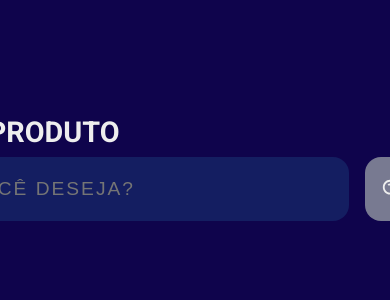
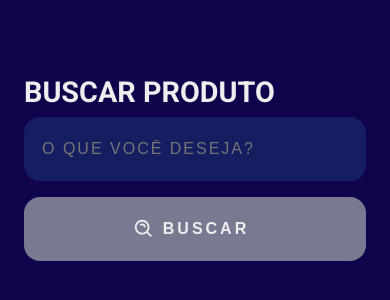
Before and after one commit to MaxWesley/chalenge01-calindra-frontend, a React (Create React App) app: page / in a window 390 px wide. Shown: the part 254-554 px from the top of the page. Built offline with nearby package versions, Linux system fonts and the light colour scheme.

Commit message:
feat: responsivity

```diff
--- a/src/app.css
+++ b/src/app.css
@@ -20,6 +20,16 @@
    background-color: #0F044C;
 }
 
+@media screen and (max-width: 860px) {
+    form {
+        flex-direction: column;
+
+        width: 100%;
+
+        margin: 0 1.5rem;
+    }
+}
+
 form {
     display: flex;
     align-items: flex-end;
--- a/src/components/SearchButton/styles.ts
+++ b/src/components/SearchButton/styles.ts
@@ -24,6 +24,12 @@
     justify-content: center;
     align-items: center;
 
+    @media screen and (max-width: 840px) {
+        width: 100%;
+
+        font-size: 0.8rem;
+    }
+
     span {
         font-size: 1rem;
         font-weight: bold;
--- a/src/components/SearchInput/styles.ts
+++ b/src/components/SearchInput/styles.ts
@@ -37,5 +37,17 @@
         &:focus {
             border-color: #EEEEEEAA;
         }
+
+        @media screen and (max-width: 860px) {
+            width: 100%;
+
+            margin-bottom: 1rem;
+
+            font-size: 1rem;
+        }
+    }
+
+    @media screen and (max-width: 840px) {
+        width: 100%;
     }
 `;
```
